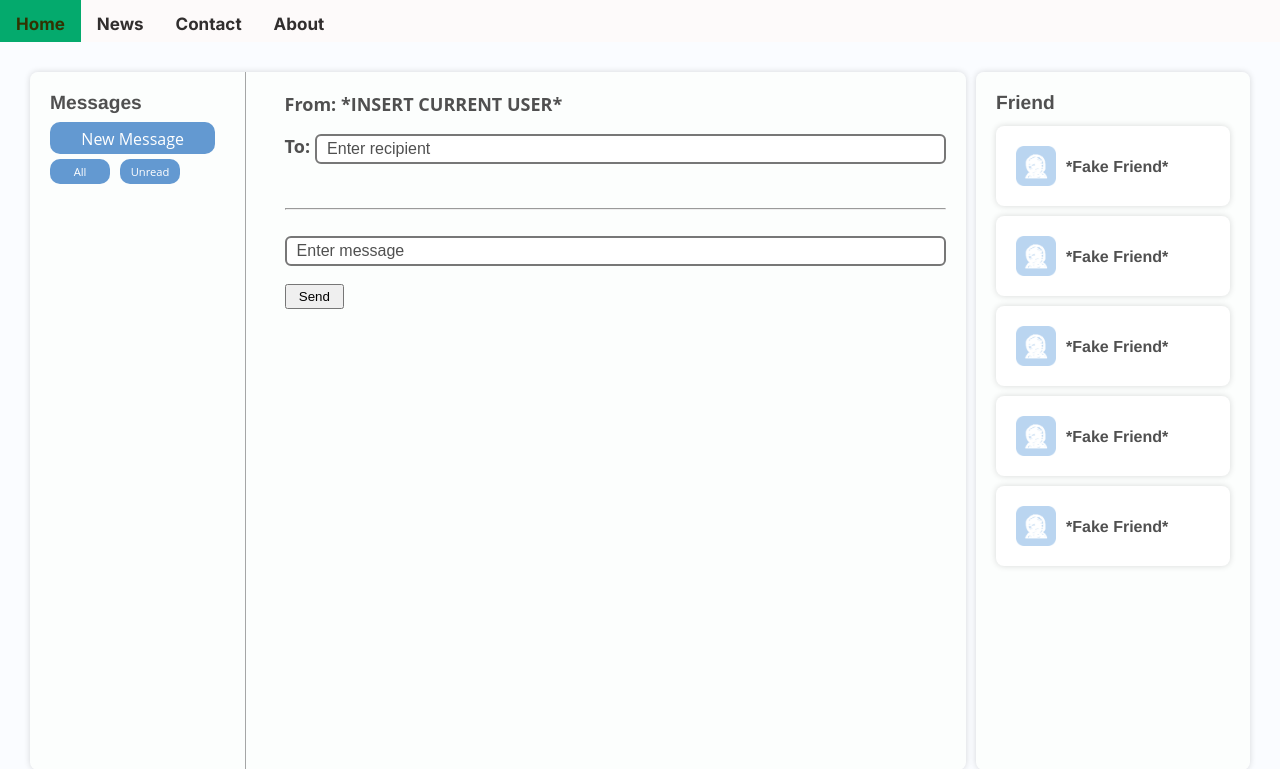
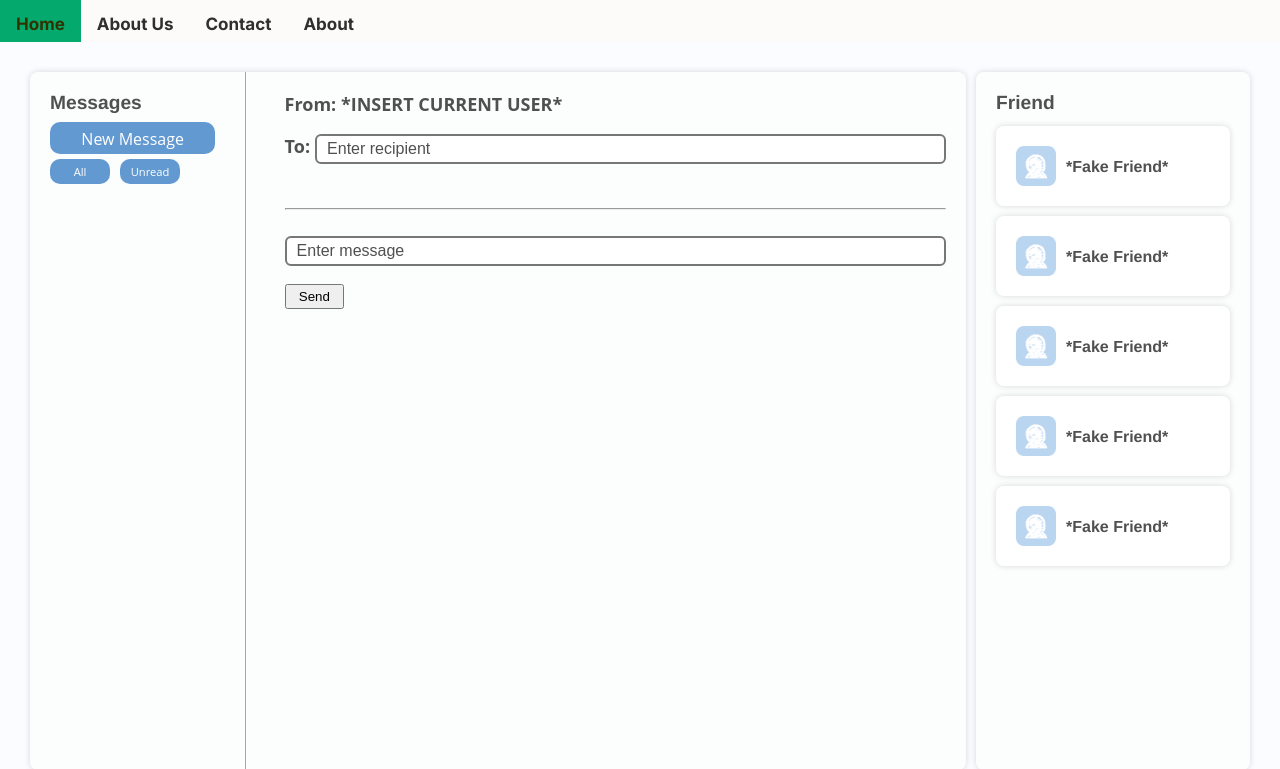
Before and after one commit to AL108/INFO2222-ASG, a Python web app: template src/templates/msg_window.html in a window 1280 px wide. Shown: the top 769 px of the page. Run offline with Jinja, Linux system fonts and the light colour scheme; the template is opened without the code that fills it, so the values that code supplies are empty.

```diff
--- a/src/templates/msg_window.html
+++ b/src/templates/msg_window.html
@@ -11,7 +11,7 @@
 
 <div class="topnav">
     <a class="active" href="#home">Home</a>
-    <a href="#news">News</a>
+    <a href="/about">About Us</a>
     <a href="#contact">Contact</a>
     <a href="#about">About</a>
 </div>
```
Also changed, not shown: src/static/css/about.css (added), src/static/css/forums.css (added), src/templates/forums.html (added).
